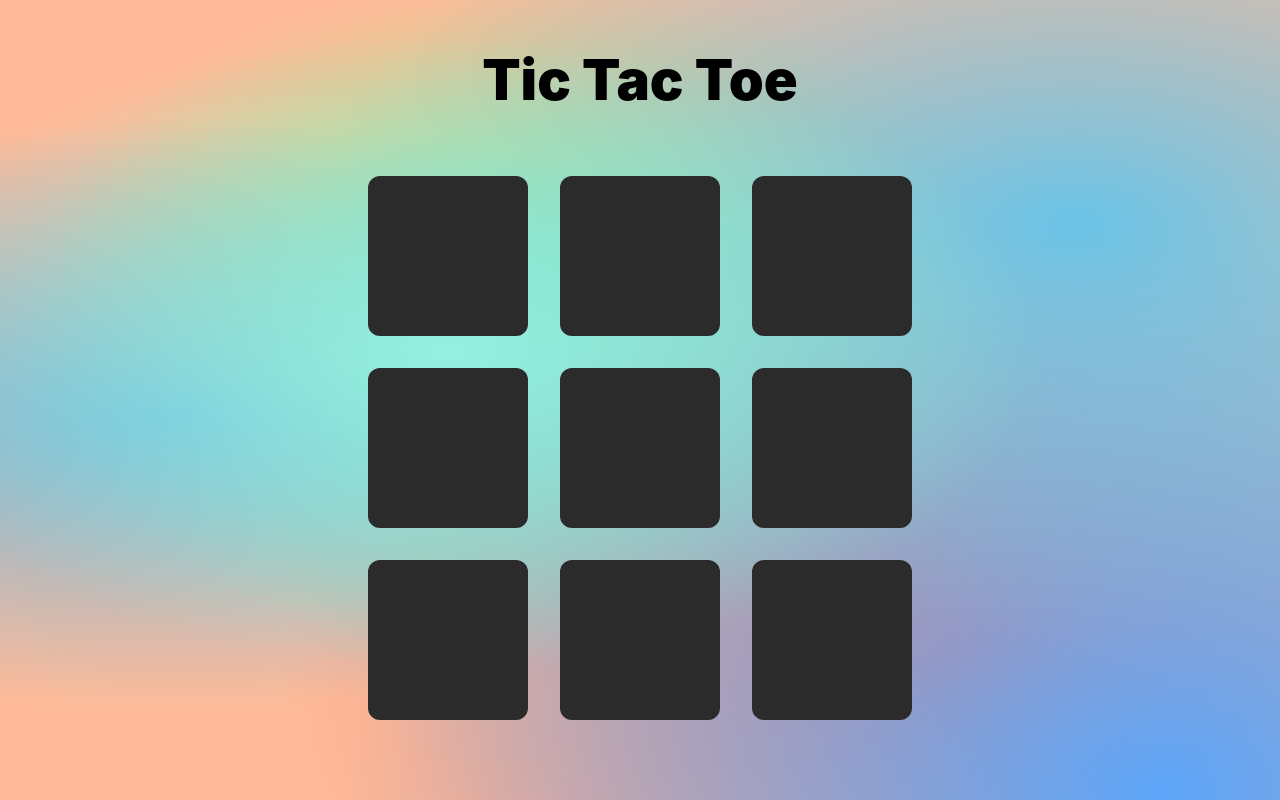
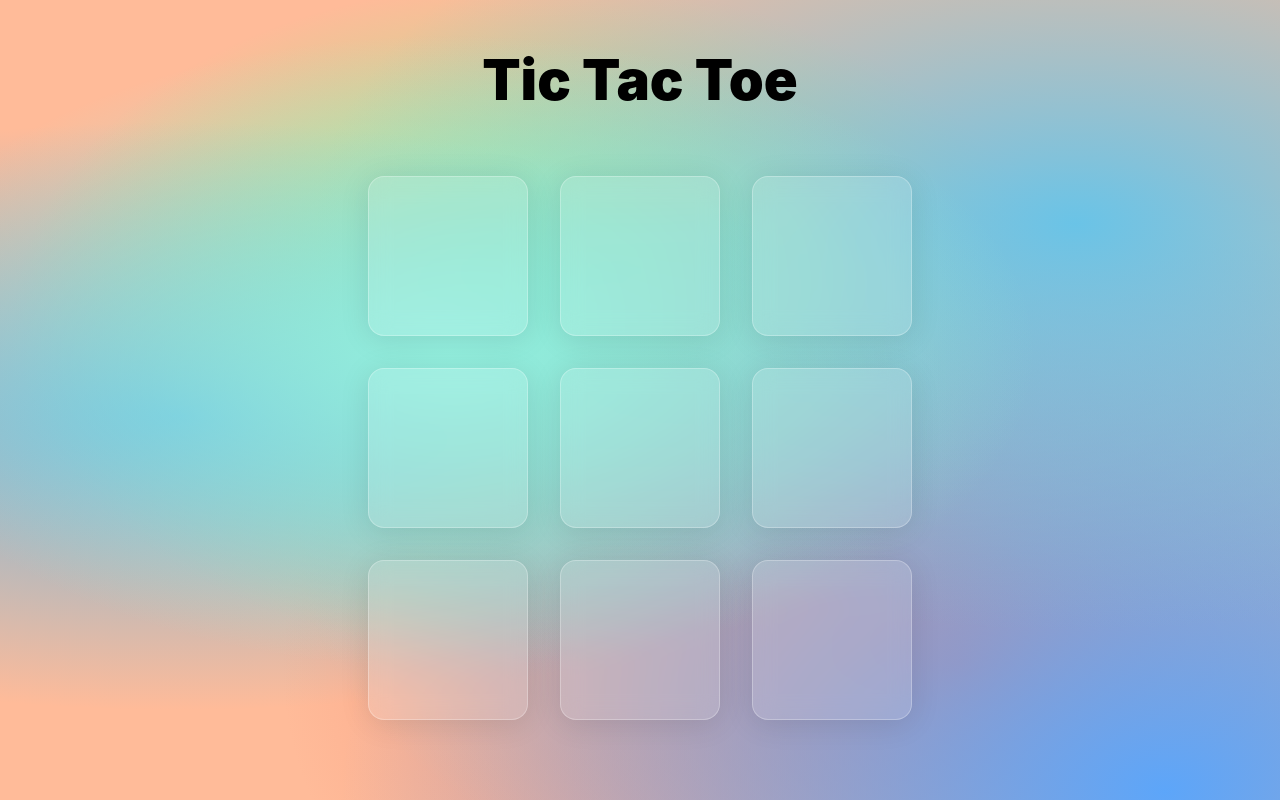
Before and after one commit to LeunensMichiel/tic-tac-toe, a React (Vite) app: page / in a window 1280 px wide. Built offline with nearby package versions, Linux system fonts and the light colour scheme.

Commit message:
Fancier button styling

```diff
--- a/src/components/GridItem/GridItem.module.scss
+++ b/src/components/GridItem/GridItem.module.scss
@@ -6,25 +6,28 @@
   display: inline-flex;
   justify-content: center;
   align-items: center;
-  border: 0;
-  background-color: #2b2b2b;
-  border-radius: 12px;
   cursor: pointer;
   transition: background-color 0.2s ease-out, transform 0.2s ease-out;
+  background-color: rgba(255, 255, 255, 0.14);
+  border-radius: 16px;
+  box-shadow: 0 4px 30px rgba(0, 0, 0, 0.1);
+  backdrop-filter: blur(10.7px);
+  -webkit-backdrop-filter: blur(10.7px);
+  border: 1px solid rgba(255, 255, 255, 0.27);
+
   &:not(.isPicked) {
     &:focus,
     &:hover {
-      background-color: #444444;
+      background-color: rgba(255, 255, 255, 0.5);
     }
 
     &:active {
-      background-color: #000000;
       transform: scale(0.5);
     }
   }
 }
 
 .isPicked {
-  background-color: #2b2b2b;
+  background-color: rgba(255, 255, 255, 0.3);
   cursor: default;
 }
```
